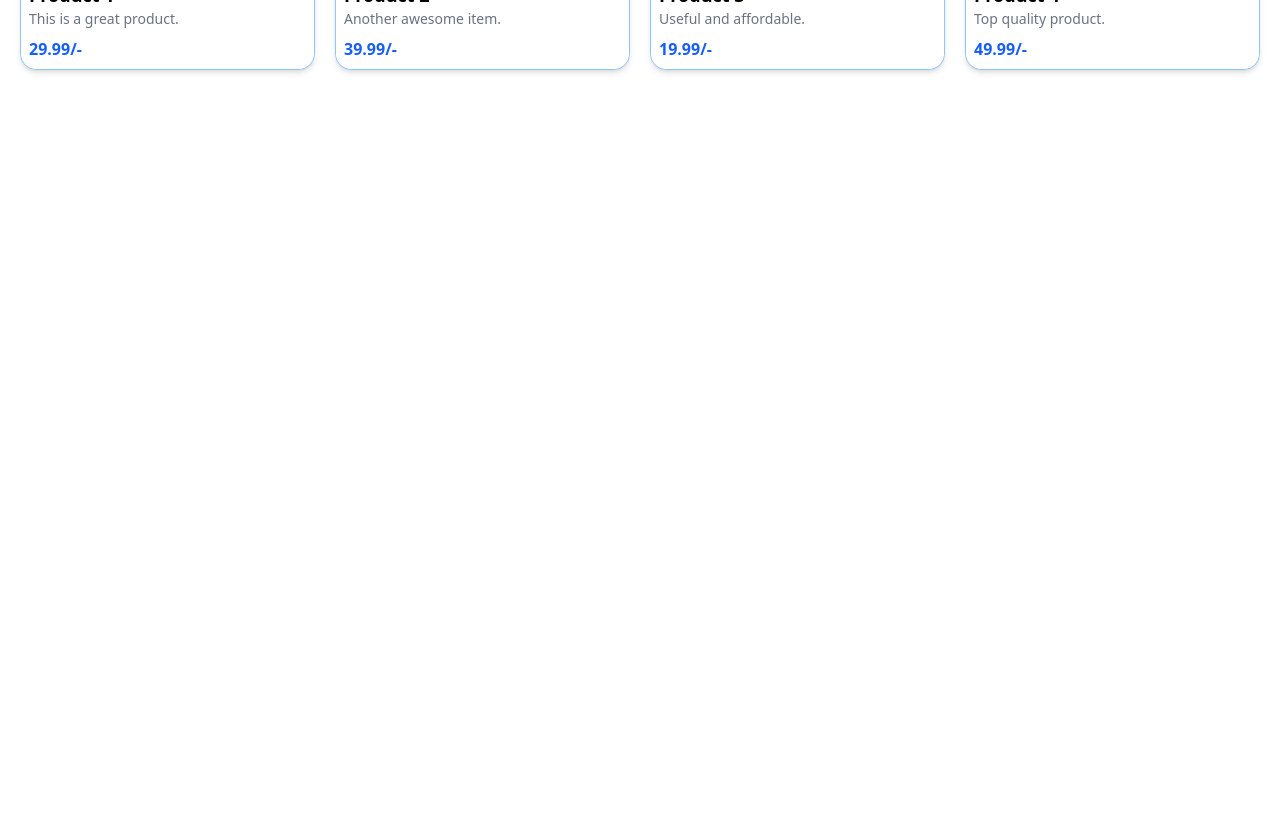
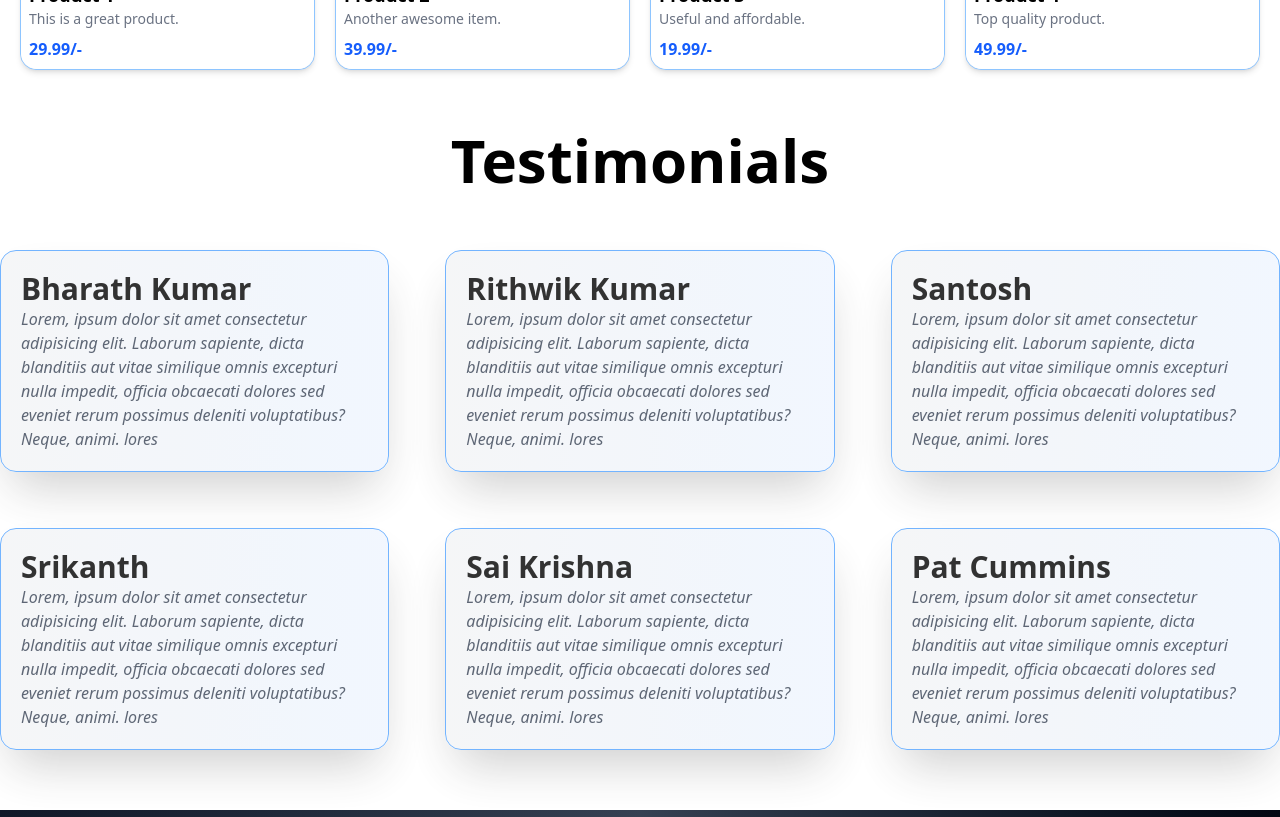
Before and after one commit to pseudonerd07/design-planet-website, a React (Vite) app: page / in a window 1280 px wide. Shown: the part 1980-2797 px from the top of the page. Before the commit the page ends 2070 px from the top, so only its background shows below. Built offline with nearby package versions, Linux system fonts and the light colour scheme.

Commit message:
testimonials-footer-initial

```diff
--- a/src/App.jsx
+++ b/src/App.jsx
@@ -6,6 +6,9 @@ import HeroSection from "./components/HeroSection";
 import Productcard from "./components/Productcard";
 import product from "./assets/dp_hero.png";
 import ProductsGrid from "./components/ProductsGrid";
+import FooterSection from "./components/FooterSection";
+import Testimonials from "./components/TestimonialCard";
+import TestimonialGrid from "./components/TestimonialGrid";
 
 function App() {
   const [count, setCount] = useState(0);
@@ -15,6 +18,9 @@ function App() {
       <HeroSection />
 
       <ProductsGrid />
+      <TestimonialGrid />
+
+      <FooterSection />
     </div>
   );
 }
--- /dev/null
+++ b/src/components/FooterSection.jsx
@@ -0,0 +1,35 @@
+import React from "react";
+import logo from "../assets/logo.png";
+
+const FooterSection = () => {
+  return (
+    <div className='w-full bg-gradient-to-r from-gray-900 via-gray-700 to-gray-950 text-white'>
+      <div className='grid max-w-7xl m-auto grid-cols-1 md:grid-cols-2    gap-8 px-8 py-12 md:px-20 md:py-20'>
+        <div className='flex items-center gap-4'>
+          <img src={logo} alt='Logo' className='h-12 w-auto object-contain' />
+          <div>
+            <h2 className='text-xl font-bold'>Design Planet</h2>
+            <p className='text-sm text-gray-300 italic'>
+              Your Vision, Perfectly Printed.
+            </p>
+          </div>
+        </div>
+
+        <div className='flex flex-col md:items-end gap-2'>
+          <a href='#' className='text-gray-200 hover:underline'>
+            Privacy Policy
+          </a>
+          <a href='#' className='text-gray-200 hover:underline'>
+            Terms of Service
+          </a>
+          <p>Contact Us</p>
+          <a href='#' className='text-gray-200 hover:underline'>
+            8309-343720/7569-442818
+          </a>
+        </div>
+      </div>
+    </div>
+  );
+};
+
+export default FooterSection;
--- a/src/components/Productcard.jsx
+++ b/src/components/Productcard.jsx
@@ -3,7 +3,6 @@ import React from "react";
 const Productcard = ({ image, name, price, description, className = "" }) => {
   return (
     <div
-      class='pcard'
       className={`bg-gray-100   border rounded-2xl shadow-md hover:shadow-2xl hover:scale-125 transform transition-all duration-500 ease-in-out
         hover:-translate-y-2 ${className} border-blue-300 mt-2 hover:opacity-80 hover:cursor-pointer`}
     >
--- /dev/null
+++ b/src/components/TestimonialCard.jsx
@@ -0,0 +1,19 @@
+import React from "react";
+
+const TestimonialCard = ({ customer, className }) => {
+  return (
+    <div className={`${className} `}>
+      <div className='grid grid-cols-1 border border-blue-400 rounded-2xl  p-5 bg-gradient-to-r from-gray-100  to-blue-50   shadow-2xl opacity-80 hover:opacity-100 transition-all'>
+        <h1 className='text-3xl font-semibold'>{customer}</h1>
+        <p className='text-wrap text-gray-700 italic'>
+          Lorem, ipsum dolor sit amet consectetur adipisicing elit. Laborum
+          sapiente, dicta blanditiis aut vitae similique omnis excepturi nulla
+          impedit, officia obcaecati dolores sed eveniet rerum possimus deleniti
+          voluptatibus? Neque, animi. lores
+        </p>
+      </div>
+    </div>
+  );
+};
+
+export default TestimonialCard;
--- /dev/null
+++ b/src/components/TestimonialGrid.jsx
@@ -0,0 +1,20 @@
+import React from "react";
+import TestimonialCard from "./TestimonialCard";
+
+const TestimonialGrid = () => {
+  return (
+    <>
+      <h1 className='text-center text-6xl font-semibold mt-10'>Testimonials</h1>
+      <section className='max-w-7xl my-15 m-auto grid grid-cols-1 gap-5 sm:gap-14 sm:grid-cols-2 md:grid-cols-3 lg:grid-cols-6'>
+        <TestimonialCard customer={"Bharath Kumar"} className='col-span-2' />
+        <TestimonialCard customer={"Rithwik Kumar"} className='col-span-2' />
+        <TestimonialCard customer={"Santosh"} className='col-span-2' />
+        <TestimonialCard customer={"Srikanth"} className='col-span-2' />
+        <TestimonialCard customer={"Sai Krishna"} className='col-span-2' />
+        <TestimonialCard customer={"Pat Cummins"} className='col-span-2' />
+      </section>
+    </>
+  );
+};
+
+export default TestimonialGrid;
```
